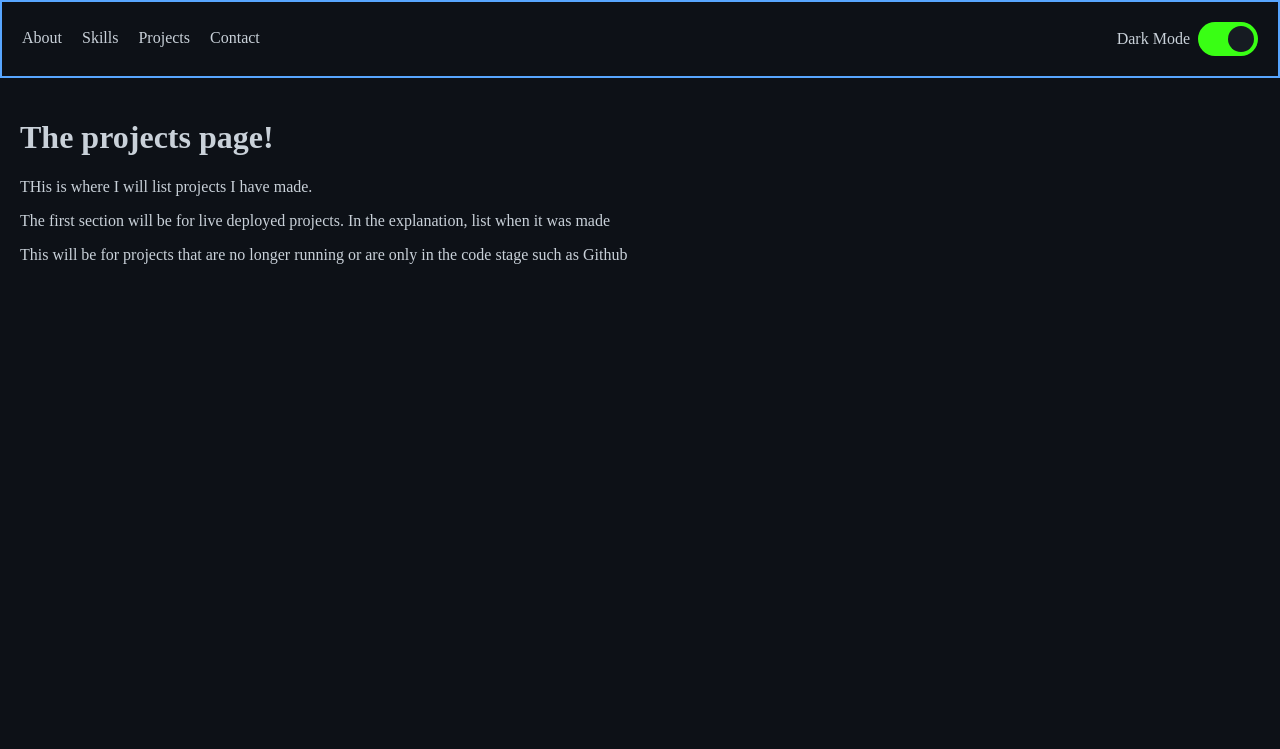
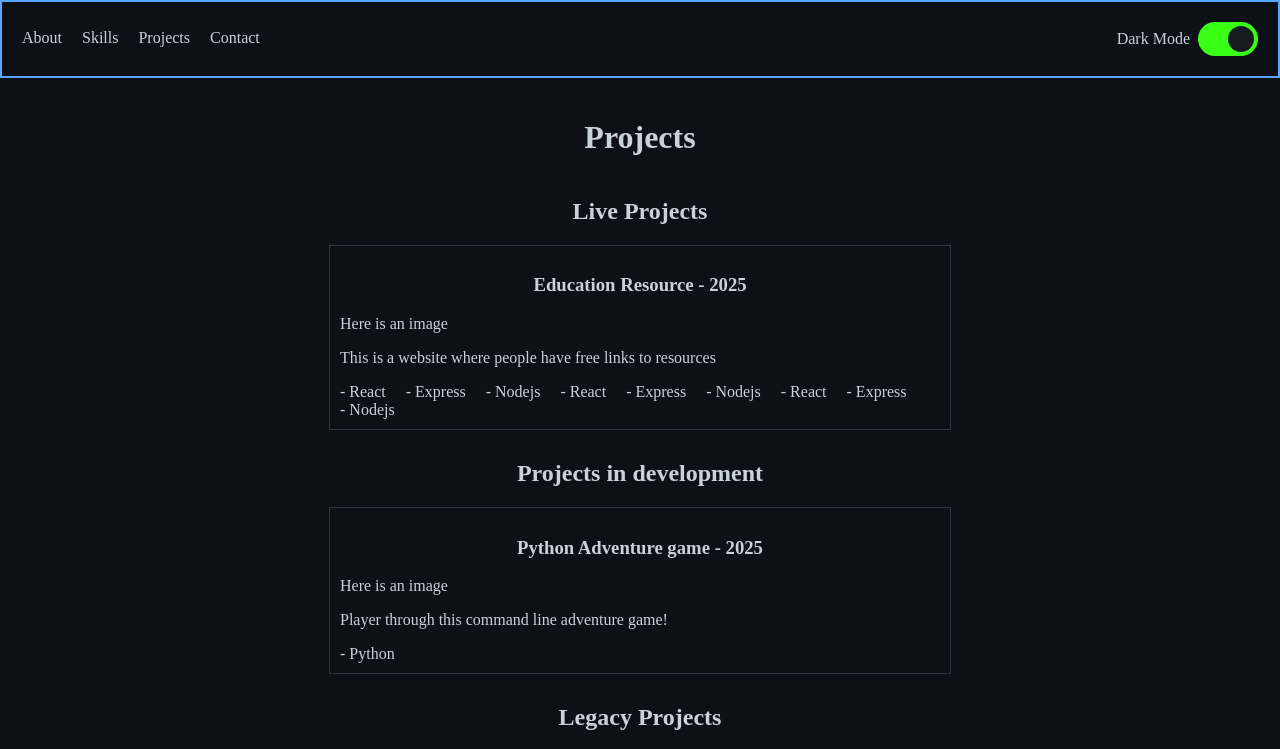
Before and after one commit to cortex05/dan-portfolio, a React (Vite) app: page /projects in a window 1280 px wide. Shown: the top 749 px of the page. Built offline with nearby package versions, Linux system fonts and the light colour scheme.

Commit message:
feat: Made main body of Projects

```diff
--- a/src/screens/Projects/Projects.module.css
+++ b/src/screens/Projects/Projects.module.css
@@ -1,9 +1,69 @@
 .projectsContainer {
   padding: var(--padding-small);
+}
+
+.projectsContainer > h1 {
+  text-align: center;
+}
+
+.projectSection {
+  display: flex;
+  flex-direction: column;
+  align-items: center;
+  margin-bottom: var(--padding-small);
+}
+
+.projectSection > h2 {
+  /* margin: 0; */
+  text-align: center;
+}
+
+.projectSection h3 {
+  text-align: center;
+}
+
+.projectCard {
+  border: 1px solid var(--color-border);
+  padding: var(--padding-small);
+  width: 100%;
+  display: flex;
+  flex-direction: column;
+  /* margin: var(--padding-small);
+  width: 100%;
+  max-width: 600px;
+  background-color: var(--color-surface);
+  box-shadow: 0 2px 4px rgba(0, 0, 0, 0.1); */
+}
+
+.projectCard > span {
+  border-color: 2px solid var(--color-border);
+}
+
+.projectCard > div {
+  display: flex;
+  flex-direction: column;
+}
+
+.projectCard > div > div {
+  display: flex;
+  flex-direction: row;
+  flex-wrap: wrap;
+}
+
+.projectCard > div > div > span {
+  margin-right: var(--padding-medium);
+}
+
+.projectCard > div > span {
+  margin-right: 8px;
 }
 
 @media only screen and (min-width: 481px) {
   .projectsContainer {
     padding: var(--padding-medium);
   }
+
+  .projectCard {
+    max-width: 600px;
+  }
 }
--- a/src/screens/Projects/Projects.tsx
+++ b/src/screens/Projects/Projects.tsx
@@ -4,9 +4,68 @@ import styles from './Projects.module.css'
 const Projects = () => {
   return (
     <div className={styles.projectsContainer}>
-      <h1>The projects page!</h1>
-      <p>THis is where I will list projects I have made.</p>
-      <p>The first section will be for live deployed projects. In the explanation, list when it was made</p>
+      <h1>Projects</h1>
+      {/* Live deployed projects */}
+      <div className={styles.projectSection}>
+        <h2>Live Projects</h2>
+        <div className={styles.projectCard}>
+          <h3>Education Resource - 2025</h3>
+          <div>
+            <span>Here is an image</span>
+            <p>This is a website where people have free links to resources</p>
+            <div>
+              <span>- React</span>
+              <span>- Express</span>
+              <span>- Nodejs</span>
+              <span>- React</span>
+              <span>- Express</span>
+              <span>- Nodejs</span>
+              <span>- React</span>
+              <span>- Express</span>
+              <span>- Nodejs</span>
+            </div>
+            <div className={styles.projectLinks}>
+
+            </div>
+          </div>
+        </div>
+      </div>
+      {/* Work in progress */}
+      <div className={styles.projectSection}>
+        <h2>Projects in development</h2>
+        <div className={styles.projectCard}>
+          <h3>Python Adventure game - 2025</h3>
+          <div>
+            <span>Here is an image</span>
+            <p>Player through this command line adventure game!</p>
+            <div>
+              <span>- Python</span>
+            </div>
+            <div className={styles.projectLinks}>
+
+            </div>
+          </div>
+        </div>
+      </div>
+      {/* Legacy projects */}
+      <div className={styles.projectSection}>
+        <h2>Legacy Projects</h2>
+        <div className={styles.projectCard}>
+          <h3>Not another Bookclub - 2025</h3>
+          <div>
+            <span>Here is an image</span>
+            <p>This is a website where people could make book clubs and discuss books.</p>
+            <div>
+              <span>- Thymeleaf</span>
+              <span>- Java</span>
+              <span>-MySQL</span>
+            </div>
+            <div className={styles.projectLinks}>
+
+            </div>
+          </div>
+        </div>
+      </div>
       <p>This will be for projects that are no longer running or are only in the code stage such as Github</p>
     </div>
   )
```
